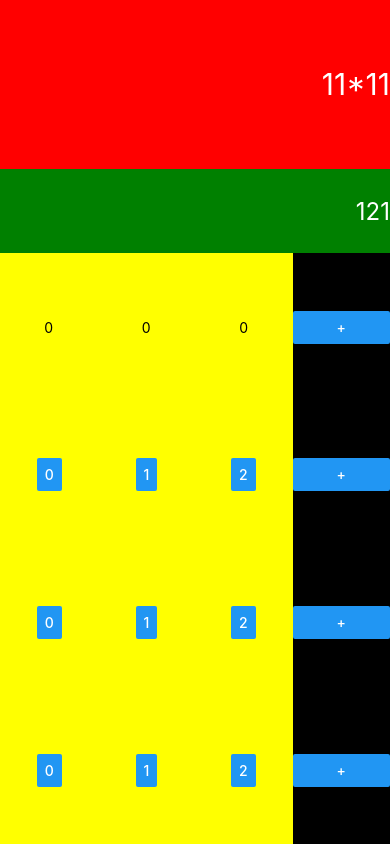
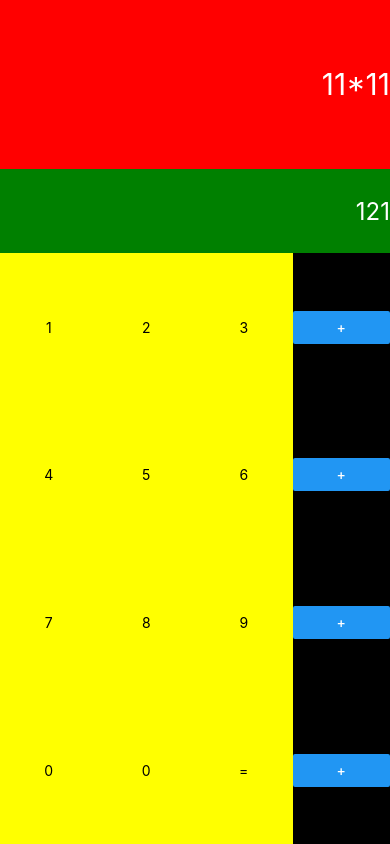
Before and after one commit to MiguelGarcia95/react-native-calculator, a React Native app: screen / in a window 390 px wide. Built offline with nearby package versions, Linux system fonts and the light colour scheme.

Commit message:
set up calculator tempalte and theme

```diff
--- a/App.js
+++ b/App.js
@@ -8,6 +8,28 @@ export default class App extends Component {
   }
 
   render() {
+    let rows = [];
+    let nums = [0 , 0, '='];
+    for(let i = 0; i < 4; i++) {
+      let row = [];
+      for(let j = 0; j < 3; j++) {
+        if (i !== 3) {
+          row.push(
+            <TouchableOpacity style={styles.btn}>
+              <Text style={styles.btntext}>{i*3 + j + 1}</Text>
+            </TouchableOpacity>
+          )
+        } else {
+          row.push(
+            <TouchableOpacity style={styles.btn}>
+              <Text style={styles.btntext}>{nums[j]}</Text>
+            </TouchableOpacity>
+          )
+        }
+      }
+      rows.push(<View style={styles.row}>{row}</View>)
+    }
+
     return (
       <View style={styles.container}>
         <View style={styles.result}>
@@ -18,32 +40,7 @@ export default class App extends Component {
         </View>
         <View style={styles.buttons}>
           <View style={styles.numbers}>
-            <View style={styles.row}>
-              <TouchableOpacity style={styles.btn}>
-                <Text>0</Text>
-              </TouchableOpacity>
-              <TouchableOpacity style={styles.btn}>
-                <Text>0</Text>
-              </TouchableOpacity>
-              <TouchableOpacity style={styles.btn}>
-                <Text>0</Text>
-              </TouchableOpacity>
-            </View>
-            <View style={styles.row}>
-              <Button title='0' />
-              <Button title='1' />
-              <Button title='2' />
-            </View>
-            <View style={styles.row}>
-              <Button title='0' />
-              <Button title='1' />
-              <Button title='2' />
-            </View>
-            <View style={styles.row}>
-              <Button title='0' />
-              <Button title='1' />
-              <Button title='2' />
-            </View>
+            {rows}
           </View>
           <View style={styles.operations}>
             <Button title='+' />
```
